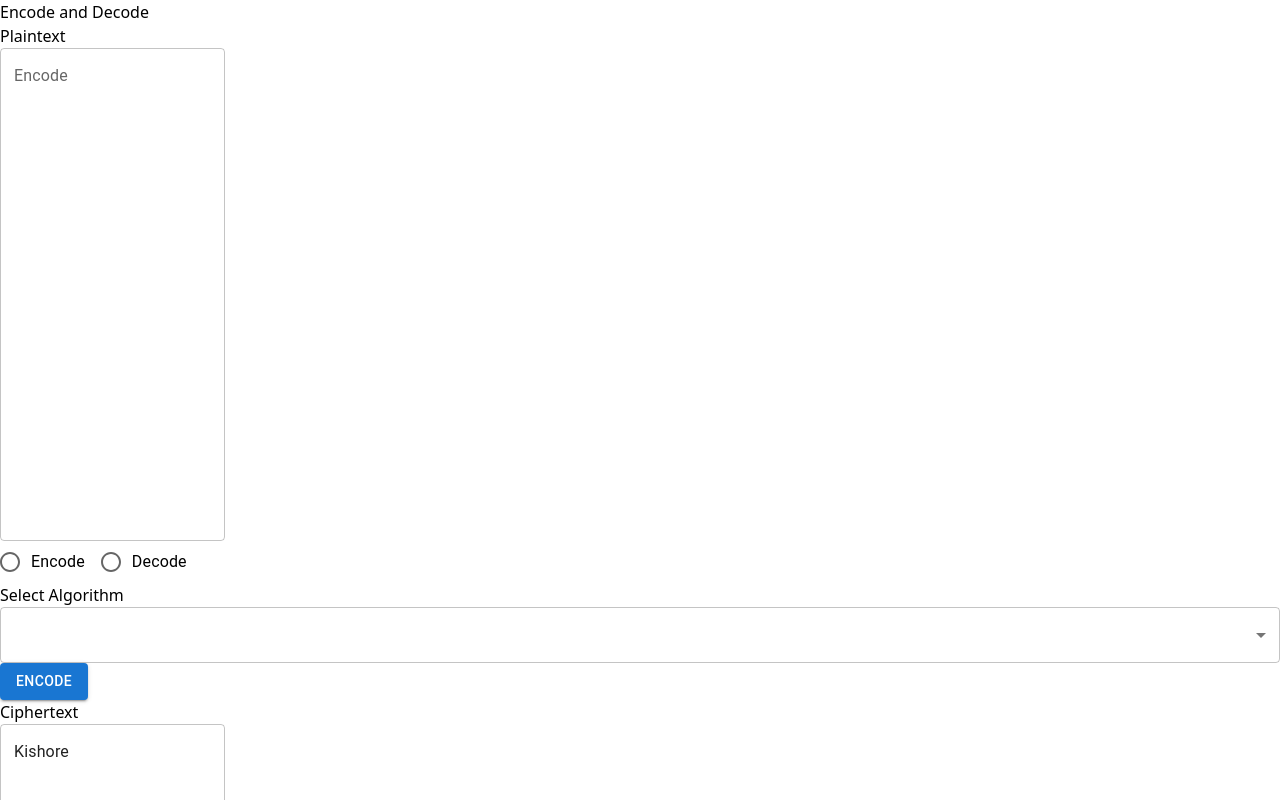
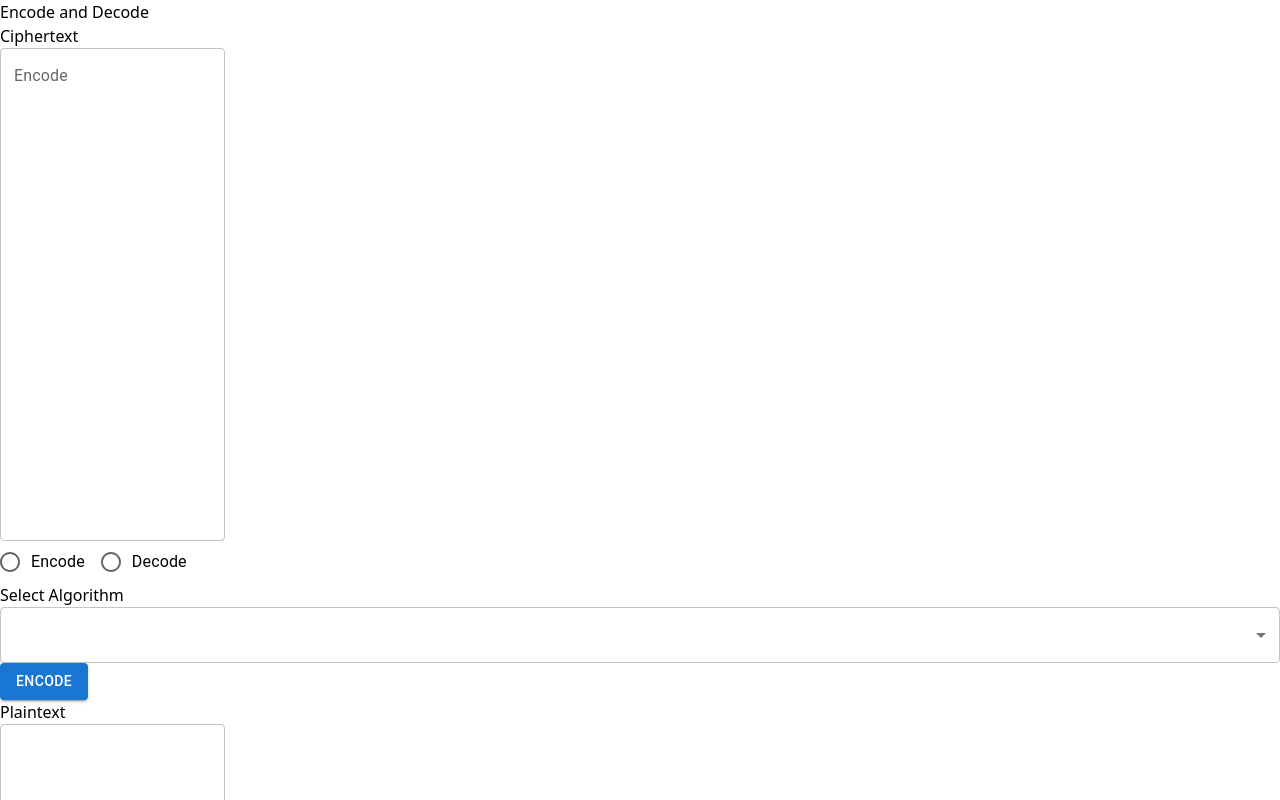
Before and after one commit to nothatkishore/Encode-and-Decode, a React (Vite) app in the folder Frontend/: page / in a window 1280 px wide. Shown: the top 800 px of the page. Built offline with nearby package versions, Linux system fonts and the light colour scheme.

Commit message:
Frontend done

```diff
--- a/Frontend/src/App.jsx
+++ b/Frontend/src/App.jsx
@@ -14,7 +14,7 @@ const App = () => {
   const [mode, setMode] = useState("Encode");
   const [algo, setAlgo] = useState("");
   const [text, setText] = useState("");
-  const [Result, setResult] = useState("Kishore")
+  const [Result, setResult] = useState("")
 
 
   const handleAlgoChange = (event) => {
@@ -72,7 +72,7 @@ const App = () => {
             <div className='my-4 py-10'>
               <h1 className='text-3xl font-semibold text-gray-600 text-center'>
                 {
-                  mode == "Encode" ? "Plaintext" : "Ciphertext"
+                  mode == "encode" ? "Plaintext" : "Ciphertext"
                 }
               </h1>
             </div>
@@ -124,7 +124,6 @@ const App = () => {
               >
                 <MenuItem value="aes">Advanced Encryption Standard (AES)</MenuItem>
                 <MenuItem value="des">Data Encryption Standard (DES)</MenuItem>
-                <MenuItem value="rsa">Rivest Shamir Adleman (RSA)</MenuItem>
                 <MenuItem value="rc4">Rivest Cipher 4 (RC4)</MenuItem>
               </Select>
             </FormControl>
@@ -152,7 +151,7 @@ const App = () => {
             <div className='my-4 py-10'>
               <h1 className='text-3xl font-semibold text-gray-600 text-center'>
                 {
-                  mode == "Encode" ? "Ciphertext" : "Plaintext"
+                  mode == "encode" ? "Ciphertext" : "Plaintext"
                 }
               </h1>
             </div>
```
